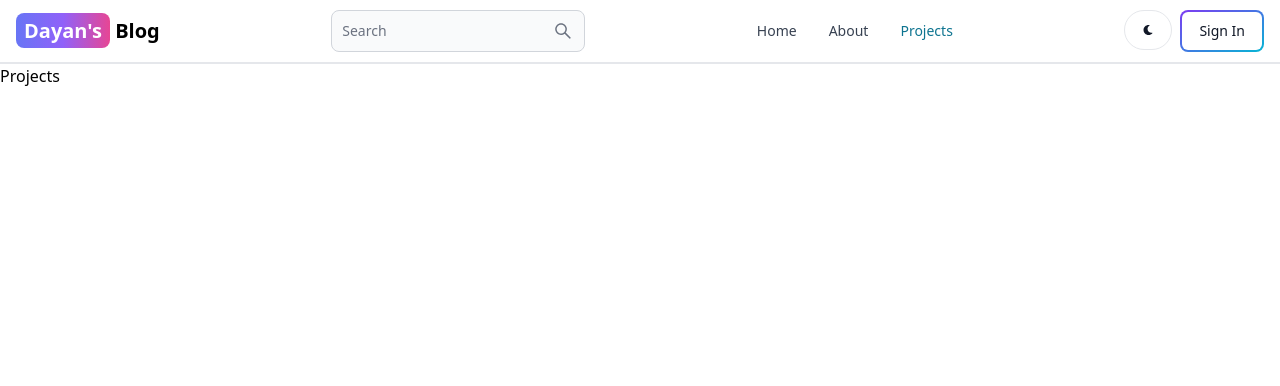
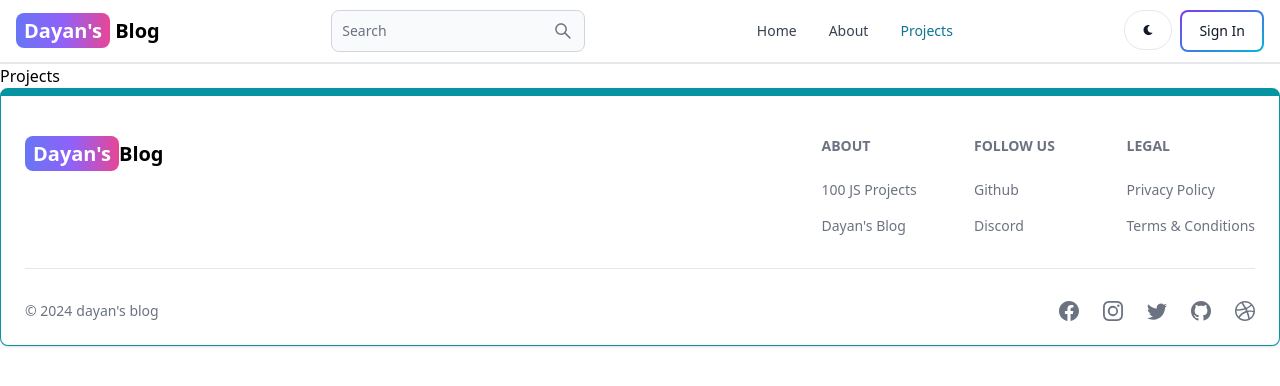
Before and after one commit to DayanK/mern-blog, a React (Vite) app in the folder client/: page /projects in a window 1280 px wide. Shown: the top 386 px of the page. Built offline with nearby package versions, Linux system fonts and the light colour scheme.

Commit message:
create the footer component

```diff
--- a/client/src/App.jsx
+++ b/client/src/App.jsx
@@ -6,6 +6,7 @@
 import Dashboard from './pages/Dashboard';
 import Projects from './pages/Projects';
 import Header from './components/Header';
+import Footer from './components/Footer';
 
  function App() {
   return (
@@ -21,6 +22,7 @@
         <Route path='/projects' element={<Projects />}/>
 
       </Routes>
+      <Footer />
     </BrowserRouter>
   )
 }
--- /dev/null
+++ b/client/src/components/Footer.jsx
@@ -0,0 +1,80 @@
+import { Footer } from 'flowbite-react';
+import { Link } from 'react-router-dom';
+import { BsFacebook, BsInstagram, BsTwitter, BsGithub, BsDribbble } from 'react-icons/bs';
+export default function FooterCom() {
+  return (
+    <Footer container className="border border-t-8 border-teal-500">
+      <div className="w-full max-w-7xl mx-auto">
+        <div className="grid w-full justify-between sm:flex md:grid-cols-1">
+          <div className="mt-5">
+            <Link
+              to="/"
+              className="self-center whitespace-nowrap text-lg sm:text-xl font-semibold dark:text-white"
+            >
+              <span className="px-2 py-1 bg-gradient-to-r from-indigo-500 via-purple-500 to-pink-500 rounded-lg text-white">
+                Dayan's
+              </span>
+              Blog
+            </Link>
+          </div>
+          <div className="grid grid-cols-2 gap-8 mt-4 sm:grid-cols-3 sm:gap-6">
+            <div>
+              <Footer.Title title="About" />
+              <Footer.LinkGroup col>
+                <Footer.Link
+                  href="https://www.100jsprojects.com"
+                  target="_blank"
+                  rel="noopener noreferrer"
+                >
+                  100 JS Projects
+                </Footer.Link>
+                <Footer.Link
+                  href="/about"
+                  target="_blank"
+                  rel="noopener noreferrer"
+                >
+                  Dayan's Blog
+                </Footer.Link>
+              </Footer.LinkGroup>
+            </div>
+            <div>
+              <Footer.Title title="Follow us" />
+              <Footer.LinkGroup col>
+                <Footer.Link
+                  href="https://www.github.com/sahandghavidel"
+                  target="_blank"
+                  rel="noopener noreferrer"
+                >
+                  Github
+                </Footer.Link>
+                <Footer.Link href="#">Discord</Footer.Link>
+              </Footer.LinkGroup>
+            </div>
+            <div>
+              <Footer.Title title="Legal" />
+              <Footer.LinkGroup col>
+                <Footer.Link href="#">Privacy Policy</Footer.Link>
+                <Footer.Link href="#">Terms &amp; Conditions</Footer.Link>
+              </Footer.LinkGroup>
+            </div>
+          </div>
+        </div>
+        <Footer.Divider />
+        <div className="w-full sm:flex sm:items-center sm:justify-between">
+          <Footer.Copyright
+            href="#"
+            by="dayan's blog"
+            year={new Date().getFullYear()}
+          />
+          <div className="flex gap-6 sm:mt-0 mt-4 sm:justify-center">
+            <Footer.Icon href="#" icon={BsFacebook} />
+            <Footer.Icon href="#" icon={BsInstagram} />
+            <Footer.Icon href="#" icon={BsTwitter} />
+            <Footer.Icon href="https://github.com/DayanK" icon={BsGithub} />
+            <Footer.Icon href="#" icon={BsDribbble} />
+          </div>
+        </div>
+      </div>
+    </Footer>
+  );
+}
```
